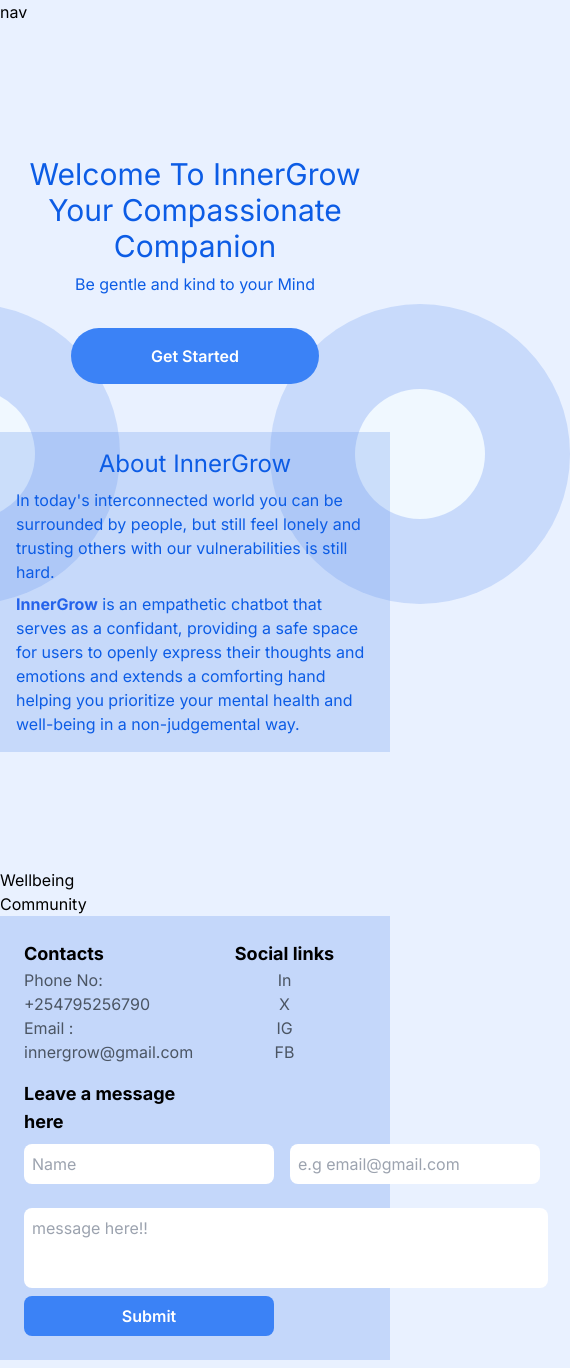
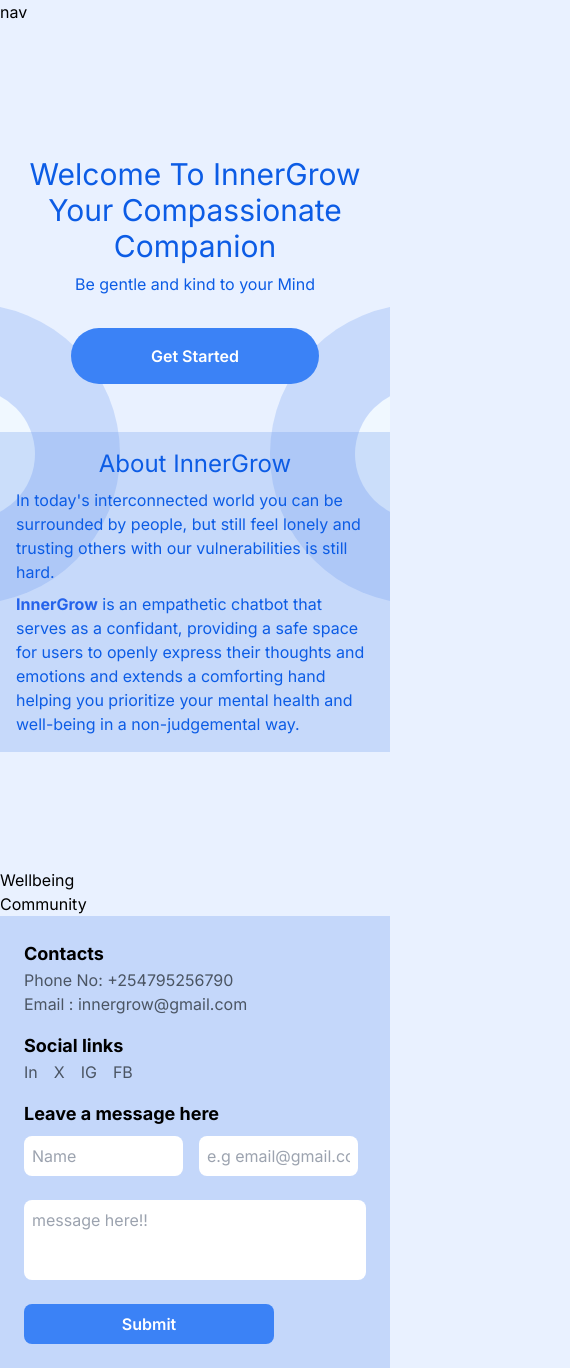
Before and after one commit to JosphineG/InnerGlow-Frontend, a Next.js app: page / in a window 390 px wide. Shown: the whole page, 570 px wide, since content can reach past the window. Built offline with nearby package versions, Linux system fonts and the light colour scheme.

Commit message:
Update : scrollbar color
Co-authored-by: JosphineG <josphinegatwiri34@gmail.com>

```diff
--- a/src/app/chat/page.js
+++ b/src/app/chat/page.js
@@ -1,9 +1,12 @@
-import React from 'react'
+import React from "react";
+import Chat from "../components/Chat";
 
 function page() {
   return (
-    <div>page</div>
-  )
+    <div>
+      <Chat />
+    </div>
+  );
 }
 
-export default page
+export default page;
--- /dev/null
+++ b/src/app/components/Chat.jsx
@@ -0,0 +1,7 @@
+import React from "react";
+
+function Chat() {
+  return <div>Chat</div>;
+}
+
+export default Chat;
--- a/src/app/components/Footer.jsx
+++ b/src/app/components/Footer.jsx
@@ -2,34 +2,34 @@ import React from "react";
 
 function Footer() {
   return (
-    <div className="w-full sticky bg-[#6495ED47]  p-6 gap-4 grid grid-cols-2 md:grid-cols-4">
+    <div className="w-screen sticky bg-[#6495ED47]  p-6 gap-4 grid grid-cols-1 md:grid-cols-3">
       <div>
         <h3 className="font-bold text-lg">Contacts</h3>
         <p className="text-gray-600">Phone No: +254795256790</p>
         <p className="text-gray-600">Email : innergrow@gmail.com</p>
       </div>
       <div>
-        <h3 className="font-bold text-lg text-center">Social links</h3>
-        <div className="flex flex-col justify-center items-center text-gray-600">
+        <h3 className="font-bold text-lg md:text-center">Social links</h3>
+        <div className="flex md:justify-center md:items-center text-gray-600 md:flex-col gap-4">
           <span>In</span>
           <span>X</span>
           <span>IG</span>
           <span>FB</span>
         </div>
       </div>
-      <div>
+      <div className="w-full">
         <h3 className="font-bold text-lg mb-2">Leave a message here</h3>
-        <form action="#" className=" grid gap-2">
-          <div className="flex gap-4 mb-4">
+        <form action="#" className=" grid gap-2 w-full">
+          <div className="flex gap-4 mb-4 w-full">
             <input
               type="text"
-              className="py-2 rounded-lg outline-none px-2"
+              className="py-2 rounded-lg outline-none px-2 w-full "
               placeholder="Name"
               required={true}
             />
             <input
               type="email"
-              className="py-2 rounded-lg outline-none px-2"
+              className="py-2 rounded-lg outline-none px-2 w-full"
               required={true}
               placeholder="e.g email@gmail.com"
             />
@@ -37,11 +37,11 @@ function Footer() {
           <textarea
             name=""
             id=""
-            className=" col-span-2  h-[80px] resize-none outline-none px-2 rounded-lg py-2"
+            className="w-full col-span-2  h-[80px] resize-none outline-none px-2 rounded-lg py-2"
             required={true}
             placeholder="message here!!"
           ></textarea>
-          <button className=" font-semibold text-white py-2 bg-blue-500 rounded-lg w-[250px] hover:rounded-xl hover:bg-blue-400 hover:px-4">
+          <button className=" font-semibold text-white py-2 bg-blue-500 rounded-lg w-[250px] hover:rounded-xl hover:bg-blue-400 hover:px-4 mt-4">
             Submit
           </button>
         </form>
--- a/src/app/components/LandingPage.jsx
+++ b/src/app/components/LandingPage.jsx
@@ -3,7 +3,7 @@ import Donut from "./Donut";
 
 function LandingPage() {
   return (
-    <div className="w-screen h-screen flex-col flex justify-center items-center">
+    <div className="w-screen h-screen flex-col flex justify-center items-center overflow-x-hidden">
       <div className="relative w-full h-[300px] flex  justify-center items-center flex-col text-[#0C5CE5] pt-4">
         <h1 className="text-3xl text-center">
           Welcome To InnerGrow
```
